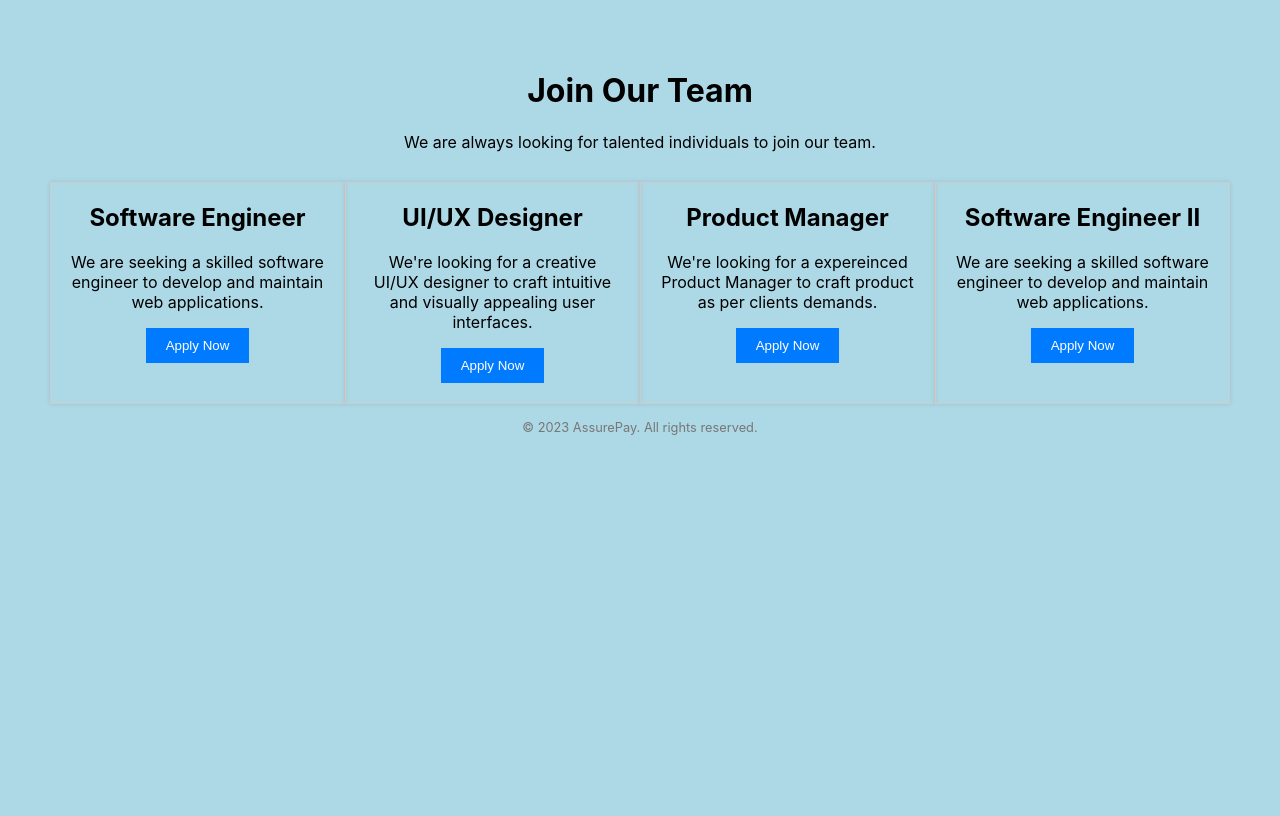
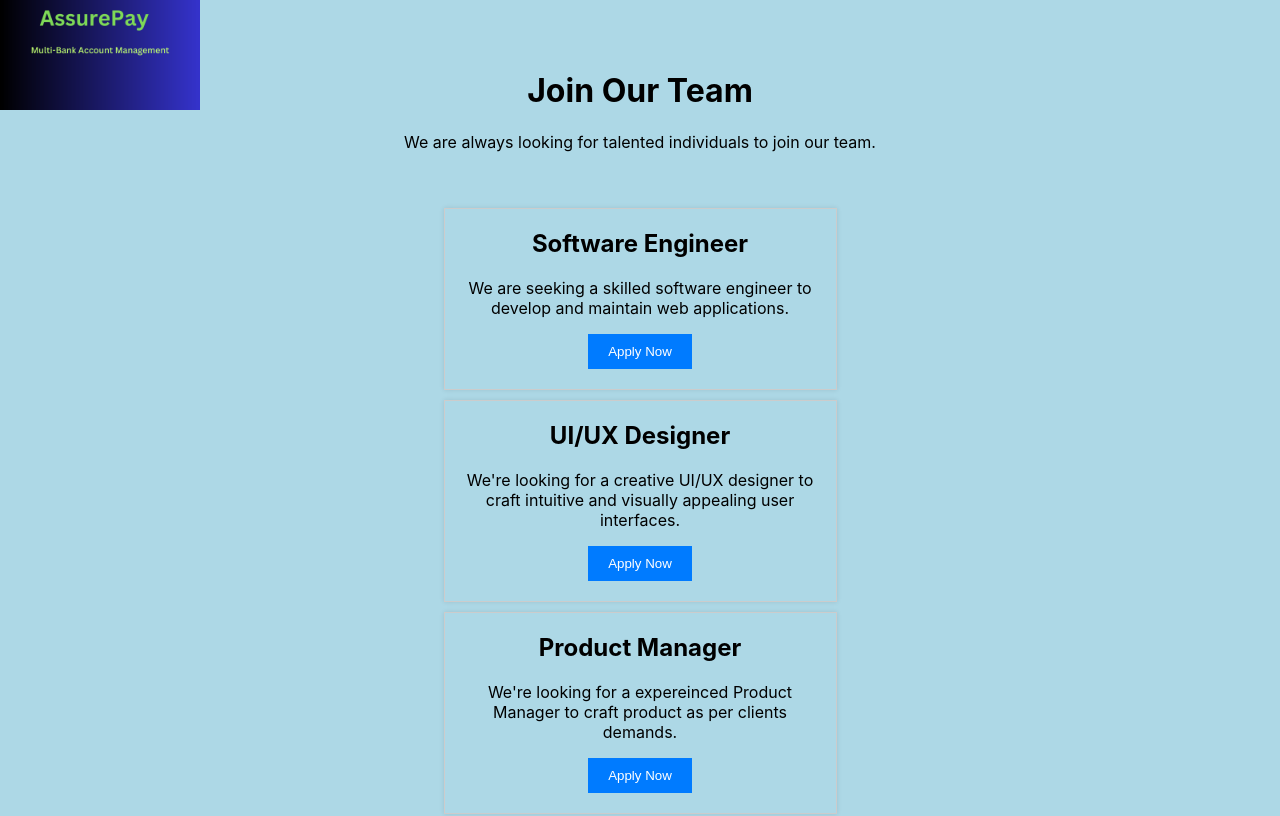
Before and after one commit to shani34/AssurePay, a React (Create React App) app in the folder frontend/assure-pay/: page /career in a window 1280 px wide. Shown: the top 816 px of the page. Built offline with nearby package versions, Linux system fonts and the light colour scheme.

Commit message:
added logo in career page

```diff
--- a/frontend/assure-pay/src/components/career.js
+++ b/frontend/assure-pay/src/components/career.js
@@ -1,12 +1,23 @@
 import React from 'react';
 import career from './career.module.css'; // Import the corresponding CSS file
 import styles from './welcome.module.css';
+import user from '../logo/AssurePay.png'
 
 const CareerPage = () => {
   return (
     <div className={career.careerPage}>
-      <h1>Join Our Team</h1>
-      <p>We are always looking for talented individuals to join our team.</p>
+        <header className={career.header}>
+        <img
+          src={user}
+          alt="AssurePay Logo"
+          className={career.logo}
+        />
+        </header>
+     <div className={career.background}></div>
+     <div className={career.headingContainer}>
+        <h1>Join Our Team</h1>
+        <p>We are always looking for talented individuals to join our team.</p>
+      </div>
       <div className={career.jobListing}>
         <div className={career.job}>
           <h2>Software Engineer</h2>
--- a/frontend/assure-pay/src/components/career.module.css
+++ b/frontend/assure-pay/src/components/career.module.css
@@ -3,12 +3,49 @@
 .careerPage {
     text-align: center;
     padding: 50px;
-    height: 100vh;
     background-color:#ADD8E6;
+    display: flex;
+    flex-direction: column;
+    justify-content: center;
+    position: relative;
+  }
+  .header {
+    position: fixed; /* Fix the header position */
+    top: 0; /* Place it at the top */
+    left: 0; /* Place it at the left */
+    display: flex;
+    align-items: center;
+  }
+
+  /* For the logo image */
+  .logo {
+    margin-top: 100px;
+    width: 200px;
+    height: 119px;
+    object-fit: cover;
+    cursor: pointer;
+    position: fixed;
+  }
+
+  .background {
+    position: fixed; /* Fix the background */
+    top: 0;
+    left: 0;
+    width: 100%;
+    height: 100%;
+    background-color: #ADD8E6;
+    z-index: -1; /* Place the background behind the content */
+  }
+  .headingContainer {
+    position: relative; /* Add this line to position the heading container relative to the page */
+    z-index: 1; /* Set z-index to bring it above the background */
   }
 
   .jobListing {
     display: flex;
+    flex-direction: column;
+    align-items: center;
+    padding: 5px;
     justify-content: space-between;
     margin-top: 30px;
   }
@@ -16,6 +53,7 @@
   .job {
     border: 1px solid #ccc;
     padding: 20px;
+    margin: 5px;
     width: 30%;
     box-shadow: 0px 0px 5px rgba(0, 0, 0, 0.1);
   }
```
